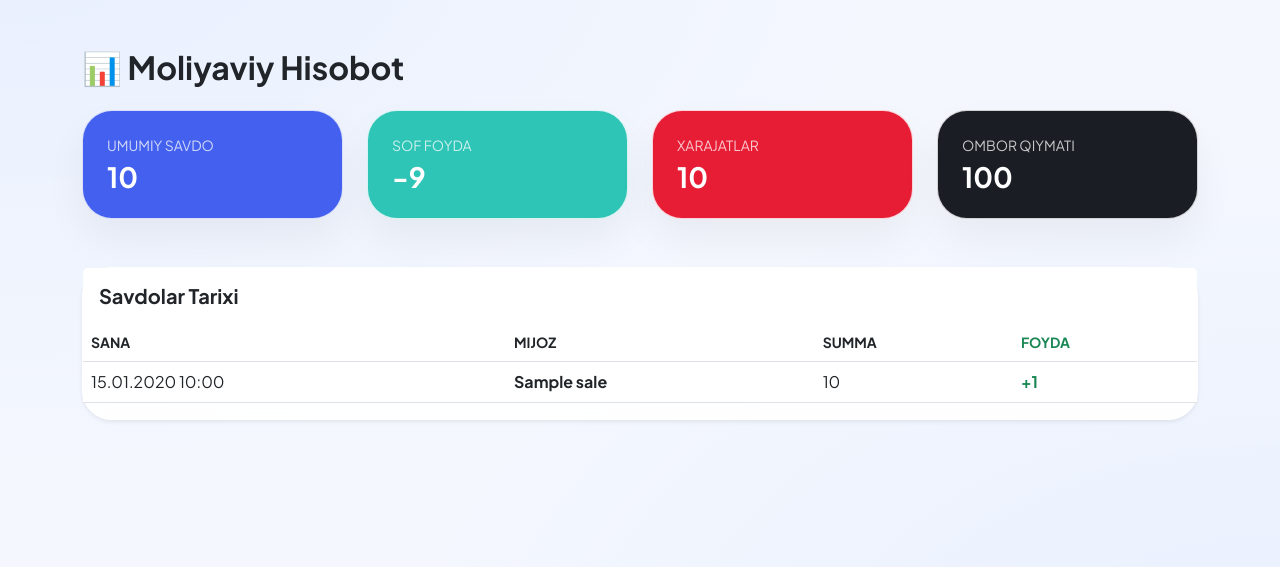
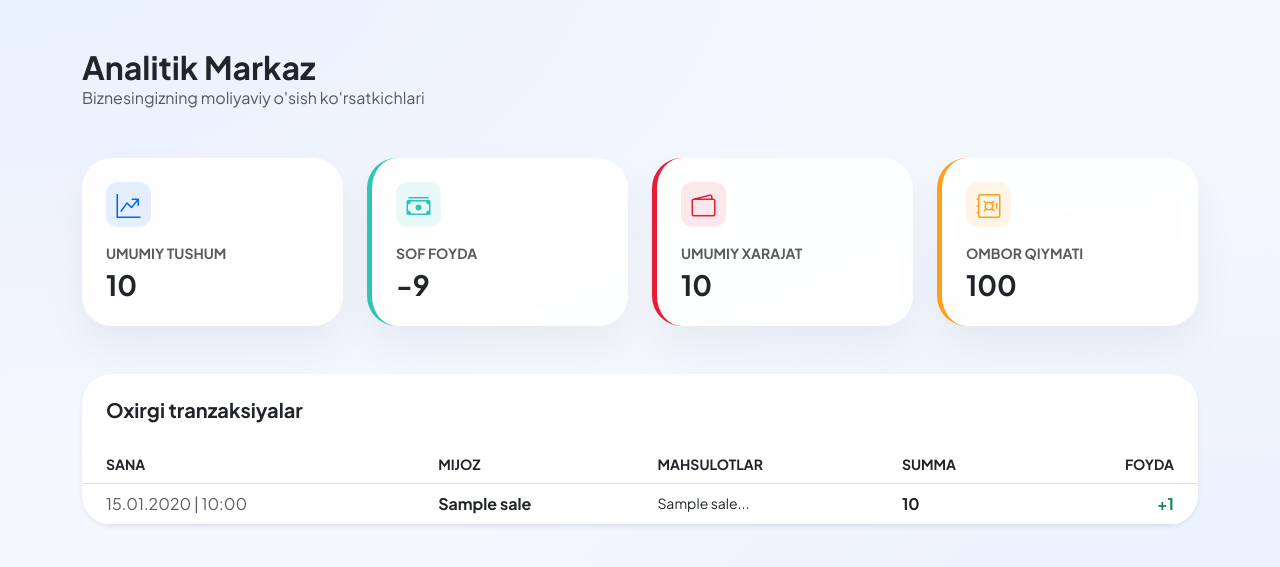
Before and after one commit to urmonaliyevv/market-sayt, a Flask app: page /hisobot in a window 1280 px wide. Shown: the part 87-654 px from the top of the page. Run offline with Flask 3, Linux system fonts and the light colour scheme; the visitor is signed in with stand-in values (Sample User, id 1); tables that the repository leaves empty hold one stand-in row (values such as "Sample post"); some libraries are stand-ins or nearby versions.

Commit message:
Update hisobot.html

```diff
--- a/templates/hisobot.html
+++ b/templates/hisobot.html
@@ -1,48 +1,64 @@
 {% extends 'base.html' %}
 {% block content %}
-<h2 class="fw-bold mb-4 text-dark">📊 Moliyaviy Hisobot</h2>
+<div class="mb-5">
+    <h2 class="fw-bold text-dark m-0">Analitik Markaz</h2>
+    <p class="text-muted m-0">Biznesingizning moliyaviy o'sish ko'rsatkichlari</p>
+</div>
 
 <div class="row g-4 mb-5">
     <div class="col-md-3">
-        <div class="card p-4 text-white" style="background: #4361ee;">
-            <small class="opacity-75 d-block mb-1">UMUMIY SAVDO</small>
-            <h3 class="fw-bold m-0">{{ total_sales | format_money }}</h3>
+        <div class="card p-4 border-0">
+            <div class="glass-icon mb-3"><i class="bi bi-graph-up-arrow fs-4"></i></div>
+            <small class="text-muted fw-bold d-block mb-1">UMUMIY TUSHUM</small>
+            <h3 class="fw-bold text-dark m-0">{{ total_sales | format_money }}</h3>
         </div>
     </div>
     <div class="col-md-3">
-        <div class="card p-4 text-white" style="background: #2ec4b6;">
-            <small class="opacity-75 d-block mb-1">SOF FOYDA</small>
-            <h3 class="fw-bold m-0">{{ net_profit | format_money }}</h3>
+        <div class="card p-4 border-0" style="border-left: 5px solid #2ec4b6 !important;">
+            <div class="glass-icon mb-3" style="background: rgba(46, 196, 182, 0.1); color: #2ec4b6;"><i class="bi bi-cash-stack fs-4"></i></div>
+            <small class="text-muted fw-bold d-block mb-1">SOF FOYDA</small>
+            <h3 class="fw-bold text-dark m-0">{{ net_profit | format_money }}</h3>
         </div>
     </div>
     <div class="col-md-3">
-        <div class="card p-4 text-white" style="background: #e71d36;">
-            <small class="opacity-75 d-block mb-1">XARAJATLAR</small>
-            <h3 class="fw-bold m-0">{{ total_expenses | format_money }}</h3>
+        <div class="card p-4 border-0" style="border-left: 5px solid #e71d36 !important;">
+            <div class="glass-icon mb-3" style="background: rgba(231, 29, 54, 0.1); color: #e71d36;"><i class="bi bi-wallet2 fs-4"></i></div>
+            <small class="text-muted fw-bold d-block mb-1">UMUMIY XARAJAT</small>
+            <h3 class="fw-bold text-dark m-0">{{ total_expenses | format_money }}</h3>
         </div>
     </div>
     <div class="col-md-3">
-        <div class="card p-4 text-white" style="background: #1a1d23;">
-            <small class="opacity-75 d-block mb-1">OMBOR QIYMATI</small>
-            <h3 class="fw-bold m-0">{{ stock_value | format_money }}</h3>
+        <div class="card p-4 border-0" style="border-left: 5px solid #ff9f1c !important;">
+            <div class="glass-icon mb-3" style="background: rgba(255, 159, 28, 0.1); color: #ff9f1c;"><i class="bi bi-safe fs-4"></i></div>
+            <small class="text-muted fw-bold d-block mb-1">OMBOR QIYMATI</small>
+            <h3 class="fw-bold text-dark m-0">{{ stock_value | format_money }}</h3>
         </div>
     </div>
 </div>
 
-<div class="card shadow-sm">
-    <div class="card-header bg-white border-0 py-3"><h5 class="fw-bold m-0">Savdolar Tarixi</h5></div>
+<div class="card border-0 shadow-sm overflow-hidden">
+    <div class="card-header bg-white p-4 border-0">
+        <h5 class="fw-bold m-0 text-dark">Oxirgi tranzaksiyalar</h5>
+    </div>
     <div class="table-responsive">
-        <table class="table table-hover align-middle">
-            <thead class="bg-light small">
-                <tr><th>SANA</th><th>MIJOZ</th><th>SUMMA</th><th class="text-success">FOYDA</th></tr>
+        <table class="table table-hover align-middle mb-0">
+            <thead style="background: #f4f7fe;">
+                <tr class="text-muted small fw-bold">
+                    <th class="ps-4">SANA</th>
+                    <th>MIJOZ</th>
+                    <th>MAHSULOTLAR</th>
+                    <th>SUMMA</th>
+                    <th class="pe-4 text-end">FOYDA</th>
+                </tr>
             </thead>
             <tbody>
                 {% for s in sales %}
                 <tr>
-                    <td>{{ s.date.strftime('%d.%m.%Y %H:%M') }}</td>
-                    <td class="fw-bold">{{ s.customer_name }}</td>
-                    <td>{{ s.total_price | format_money }}</td>
-                    <td class="text-success fw-bold">+{{ s.profit | format_money }}</td>
+                    <td class="ps-4 text-muted">{{ s.date.strftime('%d.%m.%Y | %H:%M') }}</td>
+                    <td class="fw-bold text-dark">{{ s.customer_name }}</td>
+                    <td class="small">{{ s.product_name }}...</td>
+                    <td class="fw-bold">{{ s.total_price | format_money }}</td>
+                    <td class="pe-4 text-end text-success fw-bold">+{{ s.profit | format_money }}</td>
                 </tr>
                 {% endfor %}
             </tbody>
```
